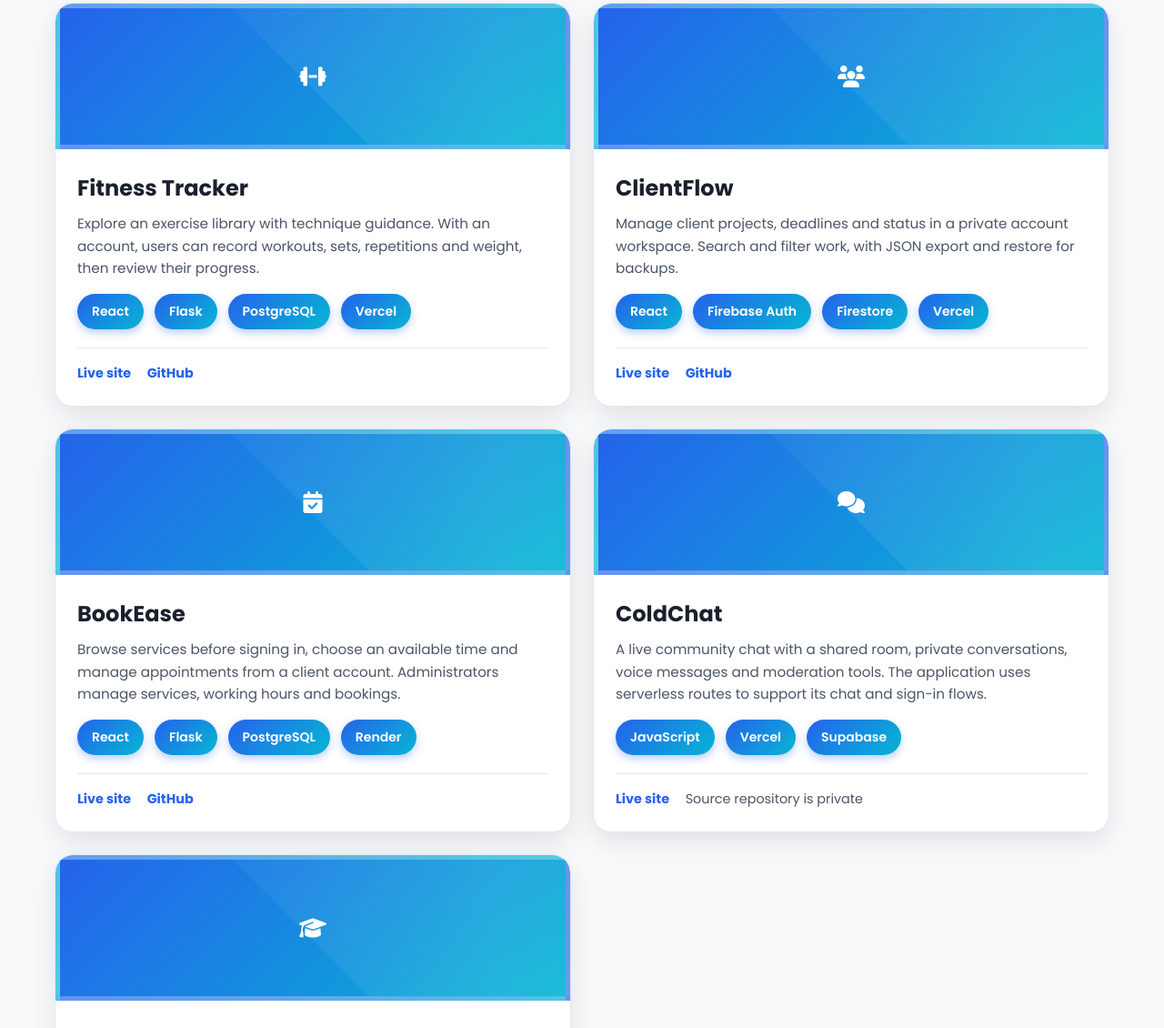
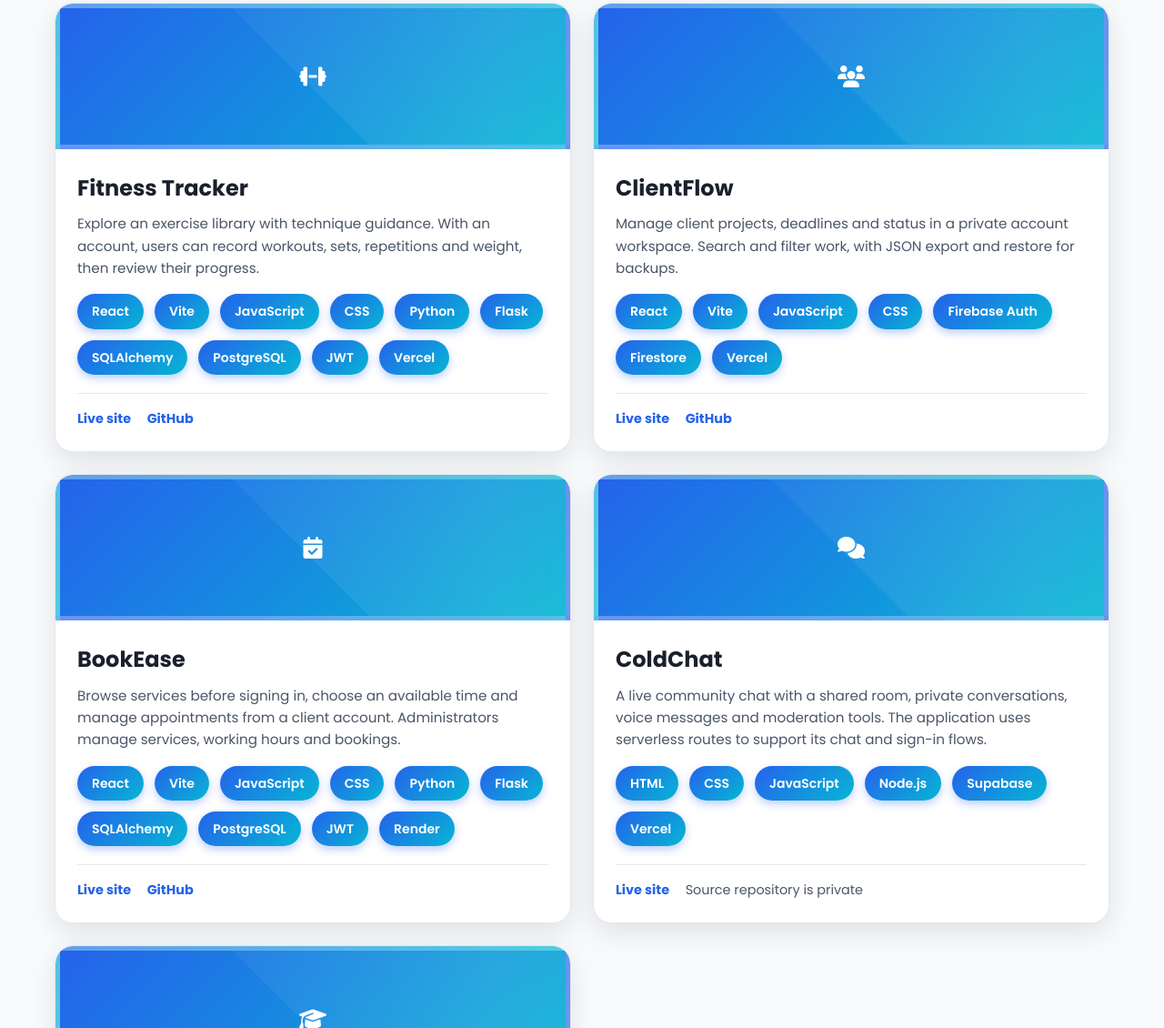
Before and after one commit to flaviadervishaj/Portfolio, a website: page index.html in a window 1280 px wide. Shown: the part 2241-3371 px from the top of the page at 91% size. Drawn offline with Linux system fonts and the light colour scheme.

Commit message:
Complete technology stacks on project cards (#6)
* Complete index.html technology details

* Complete README.md technology details

```diff
--- a/index.html
+++ b/index.html
@@ -120,7 +120,7 @@
                 </div>
                 <div class="skill-category">
                     <h3 class="skill-category-title"><i class="fas fa-code" aria-hidden="true"></i> Backend</h3>
-                    <ul class="skill-list"><li>Python</li><li>Flask</li><li>REST APIs</li><li>Odoo 17</li><li>Odoo ORM</li><li>XML views</li></ul>
+                    <ul class="skill-list"><li>Python</li><li>Flask</li><li>Node.js</li><li>REST APIs</li><li>Odoo 17</li><li>Odoo ORM</li><li>XML views</li></ul>
                 </div>
                 <div class="skill-category">
                     <h3 class="skill-category-title"><i class="fas fa-database" aria-hidden="true"></i> Data &amp; authentication</h3>
@@ -160,8 +160,14 @@
                         </p>
                         <div class="project-tags">
                             <span class="tag">React</span>
+                            <span class="tag">Vite</span>
+                            <span class="tag">JavaScript</span>
+                            <span class="tag">CSS</span>
+                            <span class="tag">Python</span>
                             <span class="tag">Flask</span>
+                            <span class="tag">SQLAlchemy</span>
                             <span class="tag">PostgreSQL</span>
+                            <span class="tag">JWT</span>
                             <span class="tag">Vercel</span>
                         </div>
                         <div class="project-actions"><a href="https://fitness-tracker-two-phi.vercel.app/" target="_blank" rel="noopener noreferrer">Live site</a><a href="https://github.com/flaviadervishaj/Fitness-Tracker" target="_blank" rel="noopener noreferrer">GitHub</a></div>
@@ -189,6 +195,9 @@
                         </p>
                         <div class="project-tags">
                             <span class="tag">React</span>
+                            <span class="tag">Vite</span>
+                            <span class="tag">JavaScript</span>
+                            <span class="tag">CSS</span>
                             <span class="tag">Firebase Auth</span>
                             <span class="tag">Firestore</span>
                             <span class="tag">Vercel</span>
@@ -215,8 +224,14 @@
                         <p class="project-description">Browse services before signing in, choose an available time and manage appointments from a client account. Administrators manage services, working hours and bookings.</p>
                         <div class="project-tags">
                             <span class="tag">React</span>
+                            <span class="tag">Vite</span>
+                            <span class="tag">JavaScript</span>
+                            <span class="tag">CSS</span>
+                            <span class="tag">Python</span>
                             <span class="tag">Flask</span>
+                            <span class="tag">SQLAlchemy</span>
                             <span class="tag">PostgreSQL</span>
+                            <span class="tag">JWT</span>
                             <span class="tag">Render</span>
                         </div>
                         <div class="project-actions"><a href="https://bookease-frontend.onrender.com/services" target="_blank" rel="noopener noreferrer">Live site</a><a href="https://github.com/flaviadervishaj/Book-Ease" target="_blank" rel="noopener noreferrer">GitHub</a></div>
@@ -232,7 +247,7 @@
                     <div class="project-content">
                         <h3 class="project-title">ColdChat</h3>
                         <p class="project-description">A live community chat with a shared room, private conversations, voice messages and moderation tools. The application uses serverless routes to support its chat and sign-in flows.</p>
-                        <div class="project-tags"><span class="tag">JavaScript</span><span class="tag">Vercel</span><span class="tag">Supabase</span></div>
+                        <div class="project-tags"><span class="tag">HTML</span><span class="tag">CSS</span><span class="tag">JavaScript</span><span class="tag">Node.js</span><span class="tag">Supabase</span><span class="tag">Vercel</span></div>
                         <div class="project-actions"><a href="https://coldchat.vercel.app/" target="_blank" rel="noopener noreferrer">Live site</a><span>Source repository is private</span></div>
                     </div>
                 </div>
```
Also changed, not shown: README.md.
